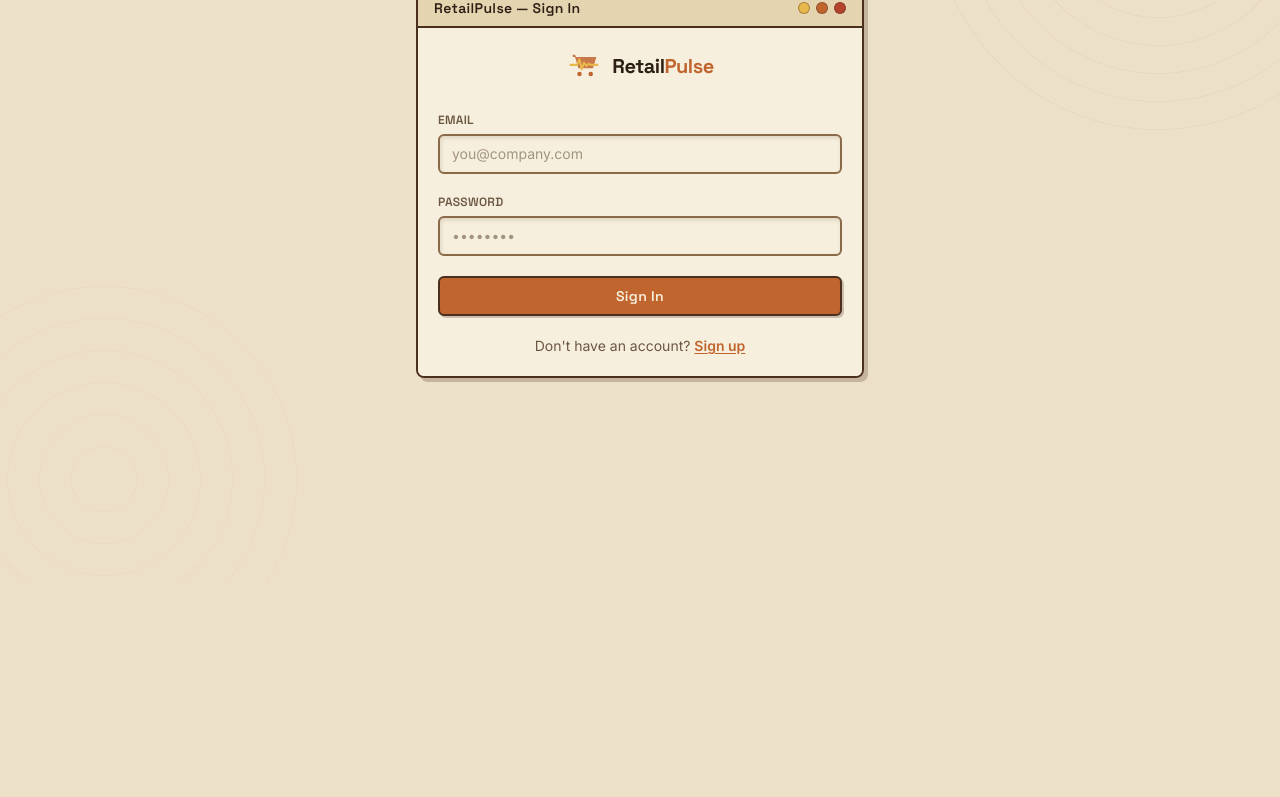
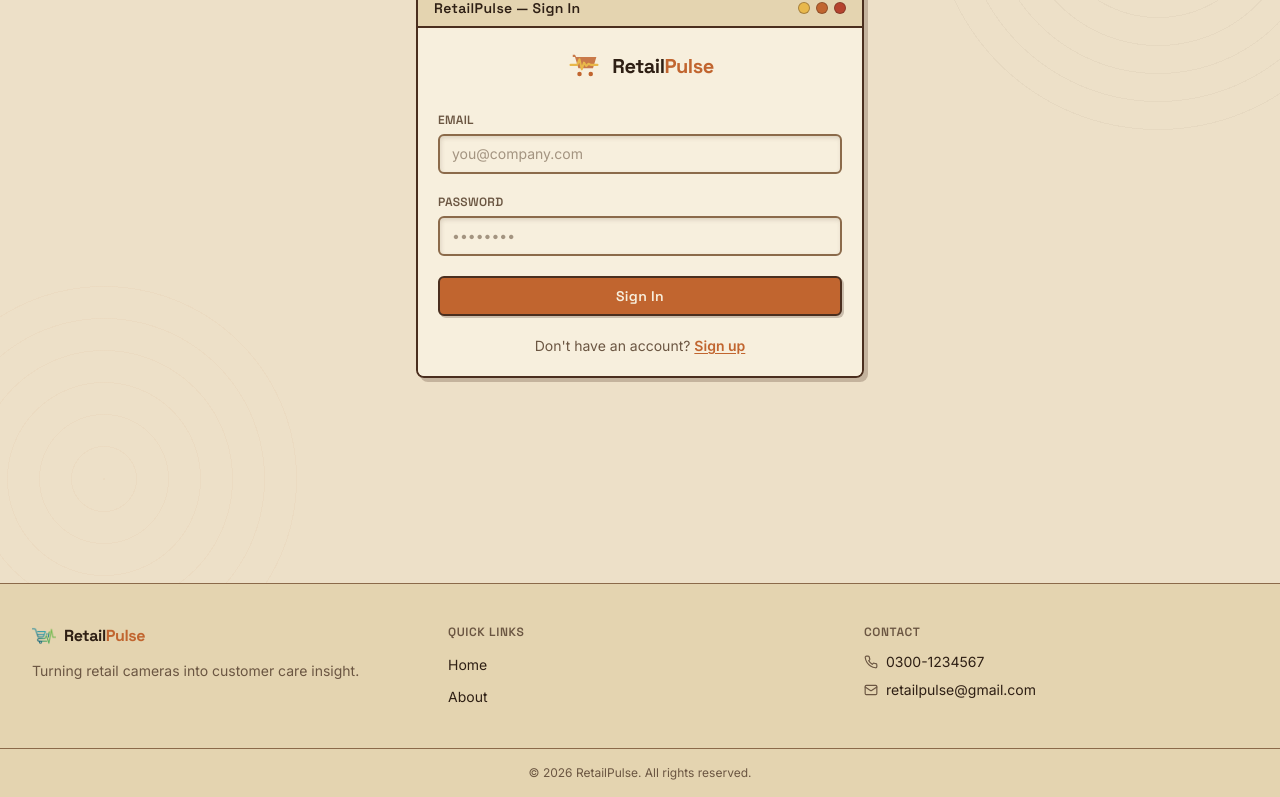
Before and after one commit to muhammad-moiz-ansari/retail-store-analysis, a Next.js app in the folder frontend/: page /login in a window 1280 px wide. Shown: the part 274-1071 px from the top of the page. Before the commit the page ends 857 px from the top, so only its background shows below. Built offline with nearby package versions, Linux system fonts and the light colour scheme.

Commit message:
feat: add footer component

```diff
--- a/frontend/src/app/layout.tsx
+++ b/frontend/src/app/layout.tsx
@@ -1,6 +1,7 @@
 import type { Metadata } from "next";
 import { Space_Grotesk, Inter, JetBrains_Mono } from "next/font/google";
 import { NavbarShell } from "@/components/ui/NavbarShell";
+import { Footer } from "@/components/ui";
 import "./globals.css";
 
 const spaceGrotesk = Space_Grotesk({
@@ -38,7 +39,8 @@ export default function RootLayout({
     >
       <body className="min-h-full flex flex-col">
         <NavbarShell />
-        {children}
+        <div className="flex-1">{children}</div>
+        <Footer />
       </body>
     </html>
   );
--- /dev/null
+++ b/frontend/src/components/ui/Footer.tsx
@@ -0,0 +1,171 @@
+"use client";
+
+import React from "react";
+import Link from "next/link";
+import Image from "next/image";
+
+const QUICK_LINKS = [
+  { label: "Home", href: "/dashboard" },
+  { label: "About", href: "/about" },
+];
+
+export function Footer() {
+  return (
+    <footer className="bg-surface-alt border-t border-border-soft mt-auto">
+      {/* ── Three-column content ── */}
+      <div className="max-w-7xl mx-auto px-4 md:px-6 lg:px-8 py-10">
+        <div className="grid grid-cols-1 md:grid-cols-3 gap-8">
+          {/* Column 1: Brand */}
+          <div className="space-y-3">
+            <div className="flex items-center gap-2">
+              <FooterLogo />
+              <span className="font-heading text-base font-bold tracking-tight text-text">
+                Retail<span className="text-accent">Pulse</span>
+              </span>
+            </div>
+            <p className="text-sm text-text-muted leading-relaxed">
+              Turning retail cameras into customer care insight.
+            </p>
+          </div>
+
+          {/* Column 2: Quick Links */}
+          <div>
+            <h4 className="font-heading text-xs font-semibold uppercase tracking-wider text-text-muted mb-3">
+              Quick Links
+            </h4>
+            <ul className="space-y-2">
+              {QUICK_LINKS.map((link) => (
+                <li key={link.href}>
+                  <Link
+                    href={link.href}
+                    className="text-sm text-text hover:text-accent transition-colors duration-150"
+                  >
+                    {link.label}
+                  </Link>
+                </li>
+              ))}
+            </ul>
+          </div>
+
+          {/* Column 3: Contact */}
+          <div>
+            <h4 className="font-heading text-xs font-semibold uppercase tracking-wider text-text-muted mb-3">
+              Contact
+            </h4>
+            <ul className="space-y-2 text-sm text-text">
+              <li className="flex items-center gap-2">
+                <PhoneIcon />
+                <span>0300-1234567</span>
+              </li>
+              <li className="flex items-center gap-2">
+                <MailIcon />
+                <a
+                  href="mailto:retailpulse@gmail.com"
+                  className="hover:text-accent transition-colors duration-150"
+                >
+                  retailpulse@gmail.com
+                </a>
+              </li>
+            </ul>
+          </div>
+        </div>
+      </div>
+
+      {/* ── Bottom bar ── */}
+      <div className="border-t border-border-soft">
+        <div className="max-w-7xl mx-auto px-4 md:px-6 lg:px-8 py-4">
+          <p className="text-center text-xs text-text-muted">
+            © 2026 RetailPulse. All rights reserved.
+          </p>
+        </div>
+      </div>
+    </footer>
+  );
+}
+
+/** Footer-sized logo with graceful fallback */
+function FooterLogo() {
+  const [imgError, setImgError] = React.useState(false);
+
+  if (imgError) {
+    return <FooterLogoFallback />;
+  }
+
+  return (
+    <Image
+      src="/logo.png"
+      alt="RetailPulse logo"
+      width={24}
+      height={24}
+      className="h-6 w-6 object-contain"
+      onError={() => setImgError(true)}
+    />
+  );
+}
+
+/** SVG fallback for footer logo */
+function FooterLogoFallback() {
+  return (
+    <svg
+      width={24}
+      height={24}
+      viewBox="0 0 32 32"
+      fill="none"
+      xmlns="http://www.w3.org/2000/svg"
+      aria-hidden="true"
+    >
+      <path
+        d="M6 6h2l1 2h18l-3 10H11L8 8H6z"
+        fill="var(--color-accent)"
+        opacity="0.85"
+      />
+      <circle cx="12" cy="23" r="2" fill="var(--color-accent)" />
+      <circle cx="22" cy="23" r="2" fill="var(--color-accent)" />
+      <polyline
+        points="4,15 10,15 12,10 14,19 16,13 18,16 20,14 22,15 28,15"
+        stroke="var(--color-accent-soft)"
+        strokeWidth="1.8"
+        strokeLinecap="round"
+        strokeLinejoin="round"
+        fill="none"
+      />
+    </svg>
+  );
+}
+
+function PhoneIcon() {
+  return (
+    <svg
+      width="14"
+      height="14"
+      viewBox="0 0 24 24"
+      fill="none"
+      stroke="currentColor"
+      strokeWidth="2"
+      strokeLinecap="round"
+      strokeLinejoin="round"
+      className="text-text-muted shrink-0"
+    >
+      <path d="M22 16.92v3a2 2 0 0 1-2.18 2 19.79 19.79 0 0 1-8.63-3.07 19.5 19.5 0 0 1-6-6 19.79 19.79 0 0 1-3.07-8.67A2 2 0 0 1 4.11 2h3a2 2 0 0 1 2 1.72 12.84 12.84 0 0 0 .7 2.81 2 2 0 0 1-.45 2.11L8.09 9.91a16 16 0 0 0 6 6l1.27-1.27a2 2 0 0 1 2.11-.45 12.84 12.84 0 0 0 2.81.7A2 2 0 0 1 22 16.92z" />
+    </svg>
+  );
+}
+
+function MailIcon() {
+  return (
+    <svg
+      width="14"
+      height="14"
+      viewBox="0 0 24 24"
+      fill="none"
+      stroke="currentColor"
+      strokeWidth="2"
+      strokeLinecap="round"
+      strokeLinejoin="round"
+      className="text-text-muted shrink-0"
+    >
+      <rect width="20" height="16" x="2" y="4" rx="2" />
+      <path d="m22 7-8.97 5.7a1.94 1.94 0 0 1-2.06 0L2 7" />
+    </svg>
+  );
+}
--- a/frontend/src/components/ui/index.ts
+++ b/frontend/src/components/ui/index.ts
@@ -6,3 +6,4 @@ export { RetroCard } from "./RetroCard";
 export { Badge } from "./Badge";
 export { Logo } from "./Logo";
 export { Navbar } from "./Navbar";
+export { Footer } from "./Footer";
```
